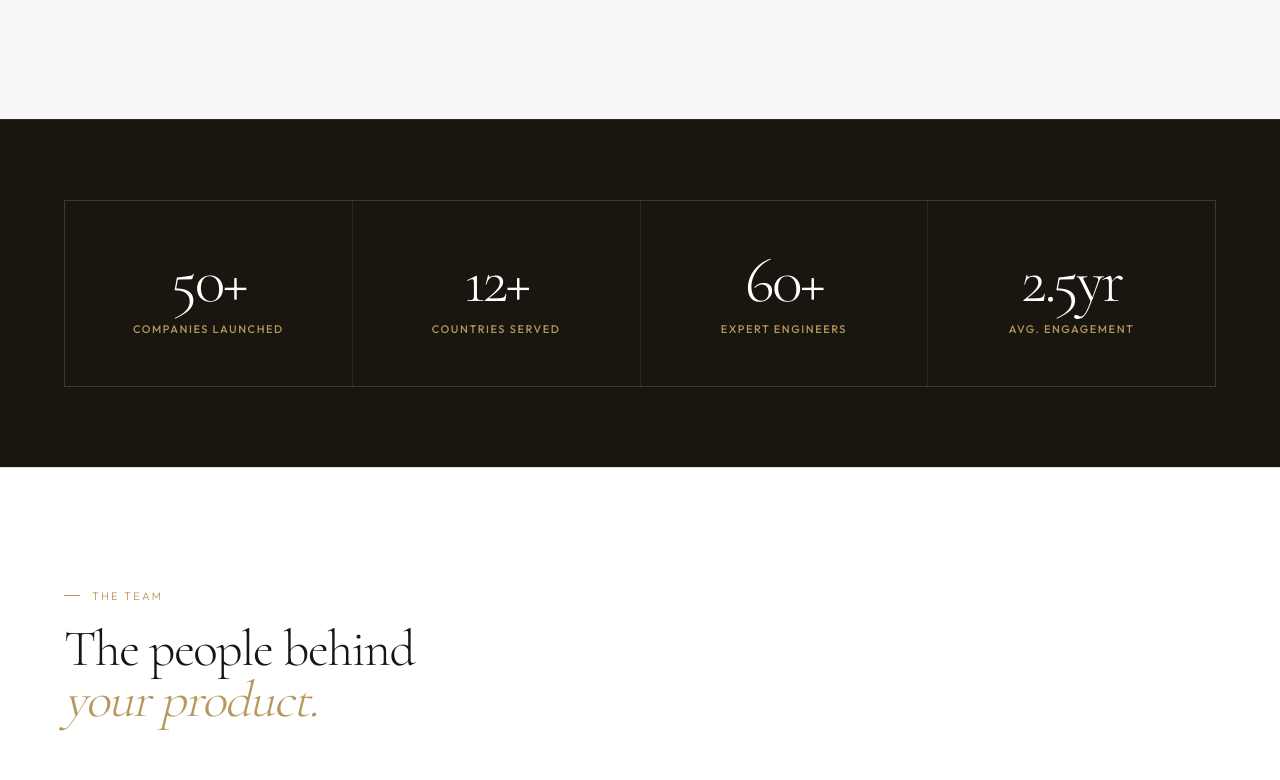
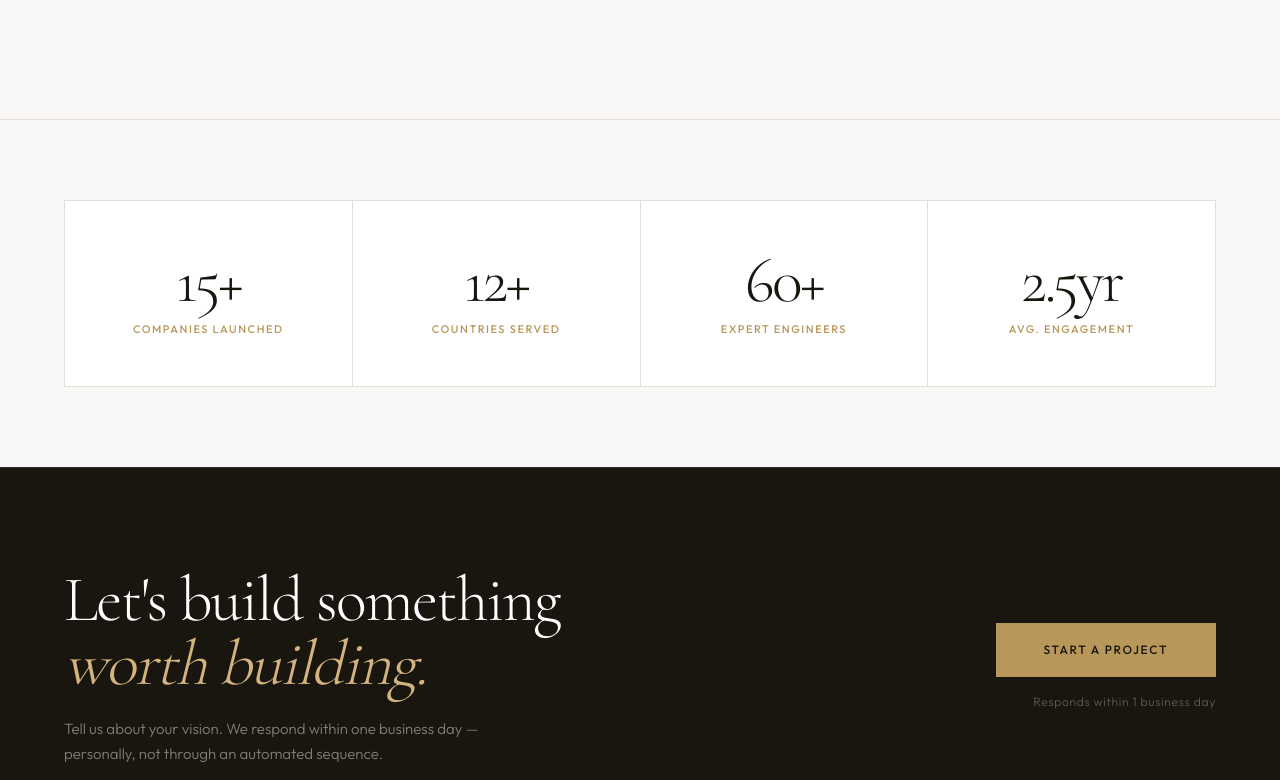
Before and after one commit to rikhinagra/sachhsoft, a Next.js app: page /about in a window 1280 px wide. Shown: the part 2142-2922 px from the top of the page. Built offline with nearby package versions, Linux system fonts and the light colour scheme.

Commit message:
Update stats to 15+, comment out map video and manifesto, fix about page flow

```diff
--- a/app/about/page.tsx
+++ b/app/about/page.tsx
@@ -42,7 +42,7 @@ const team = [
 ];
 
 const stats = [
-  { num: "50+", label: "Companies Launched" },
+  { num: "15+", label: "Companies Launched" },
   { num: "12+", label: "Countries Served" },
   { num: "60+", label: "Expert Engineers" },
   { num: "2.5yr", label: "Avg. Engagement" },
@@ -197,13 +197,13 @@ export default function AboutPage() {
       </section>
 
       {/* ── Stats ── */}
-      <section className="bg-ink py-[80px] px-16 border-t border-white/10 max-lg:px-8 max-md:px-6 max-md:py-14">
-        <StaggerContainer className="max-w-[1280px] mx-auto grid grid-cols-4 gap-px bg-white/8 border border-white/8 max-md:grid-cols-2">
+      <section className="bg-off py-[80px] px-16 border-t border-rule max-lg:px-8 max-md:px-6 max-md:py-14">
+        <StaggerContainer className="max-w-[1280px] mx-auto grid grid-cols-4 gap-px bg-rule border border-rule max-md:grid-cols-2">
           {stats.map((s) => (
-            <StaggerItem key={s.label} className="bg-ink text-center py-12 px-6 max-md:py-10">
+            <StaggerItem key={s.label} className="bg-white text-center py-12 px-6 max-md:py-10">
               <CountUp
                 value={s.num}
-                className="font-serif font-light text-white leading-none tracking-[-0.04em] mb-2 block"
+                className="font-serif font-light text-ink leading-none tracking-[-0.04em] mb-2 block"
                 style={{ fontSize: "clamp(40px, 5vw, 64px)" }}
               />
               <div className="text-[11px] font-medium tracking-[0.14em] uppercase text-gold">
@@ -214,7 +214,7 @@ export default function AboutPage() {
         </StaggerContainer>
       </section>
 
-      {/* ── Team ── */}
+      {/* ── Team ── TEMPORARILY COMMENTED OUT — restore when ready ──
       <section className="bg-white py-[120px] px-16 border-t border-rule max-lg:px-8 max-md:px-6 max-md:py-16">
         <div className="max-w-[1280px] mx-auto">
           <RevealWrapper className="mb-14 max-md:mb-10">
@@ -238,7 +238,6 @@ export default function AboutPage() {
                   key={member.name}
                   className="group flex flex-col"
                 >
-                  {/* Portrait */}
                   <div className="relative overflow-hidden aspect-[3/4] bg-ink mb-6">
                     {member.photo ? (
                       <img
@@ -253,11 +252,8 @@ export default function AboutPage() {
                         </span>
                       </div>
                     )}
-                    {/* Hover gold bottom bar */}
                     <div className="absolute bottom-0 left-0 right-0 h-[3px] bg-gold scale-x-0 group-hover:scale-x-100 transition-transform duration-300 origin-left" />
                   </div>
-
-                  {/* Info */}
                   <div className="w-8 h-px bg-gold mb-4" />
                   <div
                     className="font-serif font-normal text-ink tracking-[-0.01em] leading-tight mb-1.5"
@@ -273,8 +269,9 @@ export default function AboutPage() {
           </StaggerContainer>
         </div>
       </section>
+      ── END TEAM SECTION ── */}
 
-      {/* ── Manifesto ── */}
+      {/* ── Manifesto ── TEMPORARILY COMMENTED OUT — restore when ready ──
       <section className="bg-off py-[120px] px-16 border-t border-rule max-lg:px-8 max-md:px-6 max-md:py-16">
         <RevealWrapper className="max-w-[800px] mx-auto text-center">
           <span
@@ -297,6 +294,7 @@ export default function AboutPage() {
           </div>
         </RevealWrapper>
       </section>
+      ── END MANIFESTO SECTION ── */}
 
       {/* ── CTA ── */}
       <section className="bg-ink py-[100px] px-16 border-t border-white/10 max-lg:px-8 max-md:px-6 max-md:py-16">
--- a/app/page.tsx
+++ b/app/page.tsx
@@ -12,7 +12,7 @@ import CTASection from "@/components/home/CTASection";
 export const metadata: Metadata = {
   title: "SACHHSOFT — Bespoke Software Development | Chicago & Global",
   description:
-    "SACHHSOFT builds custom software products for enterprise teams, mid-size companies, and startup founders. HealthTech, FinTech, E-Commerce, AI integration — from Chicago, delivered globally. 50+ companies launched. 1M+ users maintained.",
+    "SACHHSOFT builds custom software products for enterprise teams, mid-size companies, and startup founders. HealthTech, FinTech, E-Commerce, AI integration — from Chicago, delivered globally. 15+ companies launched. 1M+ users maintained.",
   alternates: { canonical: "https://sachhsoft.com" },
 };
 
--- a/components/home/HeroSection.tsx
+++ b/components/home/HeroSection.tsx
@@ -2,9 +2,10 @@
 
 import { useRef, useState } from "react";
 import Link from "next/link";
+import CountUp from "@/components/ui/CountUp";
 
 const stats = [
-  { num: "50", sup: "+", label: "Companies Launched" },
+  { num: "15", sup: "+", label: "Companies Launched" },
   { num: "40", sup: "%", label: "Faster to Market" },
   { num: "1M", sup: "+", label: "Users Maintained" },
   { num: "60", sup: "", label: "Expert Engineers" },
@@ -166,7 +167,7 @@ export default function HeroSection() {
               className="py-5 border-b border-white/10 first:border-t first:border-white/10 max-lg:border-b-0 max-lg:border-t-0 max-lg:border-r max-lg:border-white/10 max-lg:last:border-r-0 max-lg:px-5 max-lg:py-4 max-md:border-r-0 max-md:border-b max-md:border-white/10 max-md:px-0 max-md:py-4"
             >
               <div className="font-serif font-semibold leading-none tracking-[-0.02em] text-white text-[42px] max-md:text-[36px]">
-                {s.num}
+                <CountUp value={s.num} />
                 <span className="text-gold-lt">{s.sup}</span>
               </div>
               <div className="text-[10px] font-normal tracking-[0.14em] uppercase text-white/30 mt-1">
--- a/components/home/ReachSection.tsx
+++ b/components/home/ReachSection.tsx
@@ -1,6 +1,6 @@
 "use client";
 
-import { useEffect, useRef } from "react";
+// import { useEffect, useRef } from "react"; // restore when map video is uncommented
 import RevealWrapper from "@/components/ui/RevealWrapper";
 import { StaggerContainer, StaggerItem } from "@/components/ui/StaggerContainer";
 import CountUp from "@/components/ui/CountUp";
@@ -24,29 +24,8 @@ const stats = [
 ];
 
 export default function ReachSection() {
-  const videoRef = useRef<HTMLVideoElement>(null);
-
-  useEffect(() => {
-    const video = videoRef.current;
-    if (!video) return;
-
-    const observer = new IntersectionObserver(
-      (entries) => {
-        entries.forEach((entry) => {
-          if (entry.isIntersecting) {
-            video.currentTime = 0;
-            video.play().catch(() => {});
-          } else {
-            video.pause();
-          }
-        });
-      },
-      { threshold: 0.15 }
-    );
-
-    observer.observe(video);
-    return () => observer.disconnect();
-  }, []);
+  // const videoRef = useRef<HTMLVideoElement>(null); // restore when map video is uncommented
+  // useEffect(() => { ... }, []); // restore when map video is uncommented
 
   return (
     <section className="bg-ink overflow-hidden" aria-labelledby="reach-heading">
@@ -87,7 +66,7 @@ export default function ReachSection() {
         </StaggerContainer>
       </div>
 
-      {/* World Map Video — full bleed */}
+      {/* World Map Video — TEMPORARILY COMMENTED OUT — restore when ready
       <video
         ref={videoRef}
         muted
@@ -107,6 +86,7 @@ export default function ReachSection() {
           type="video/mp4"
         />
       </video>
+      END WORLD MAP VIDEO */}
     </section>
   );
 }
```
